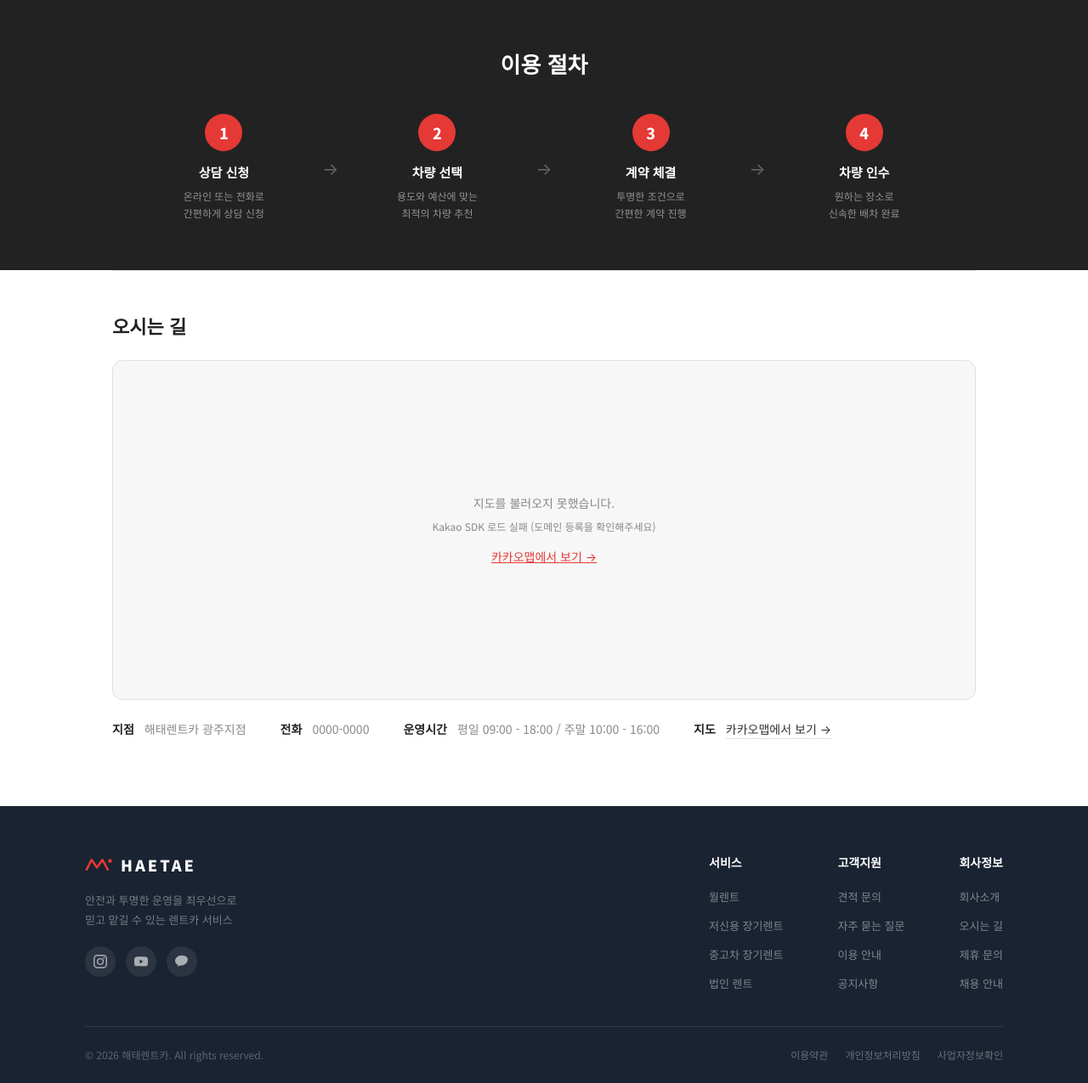
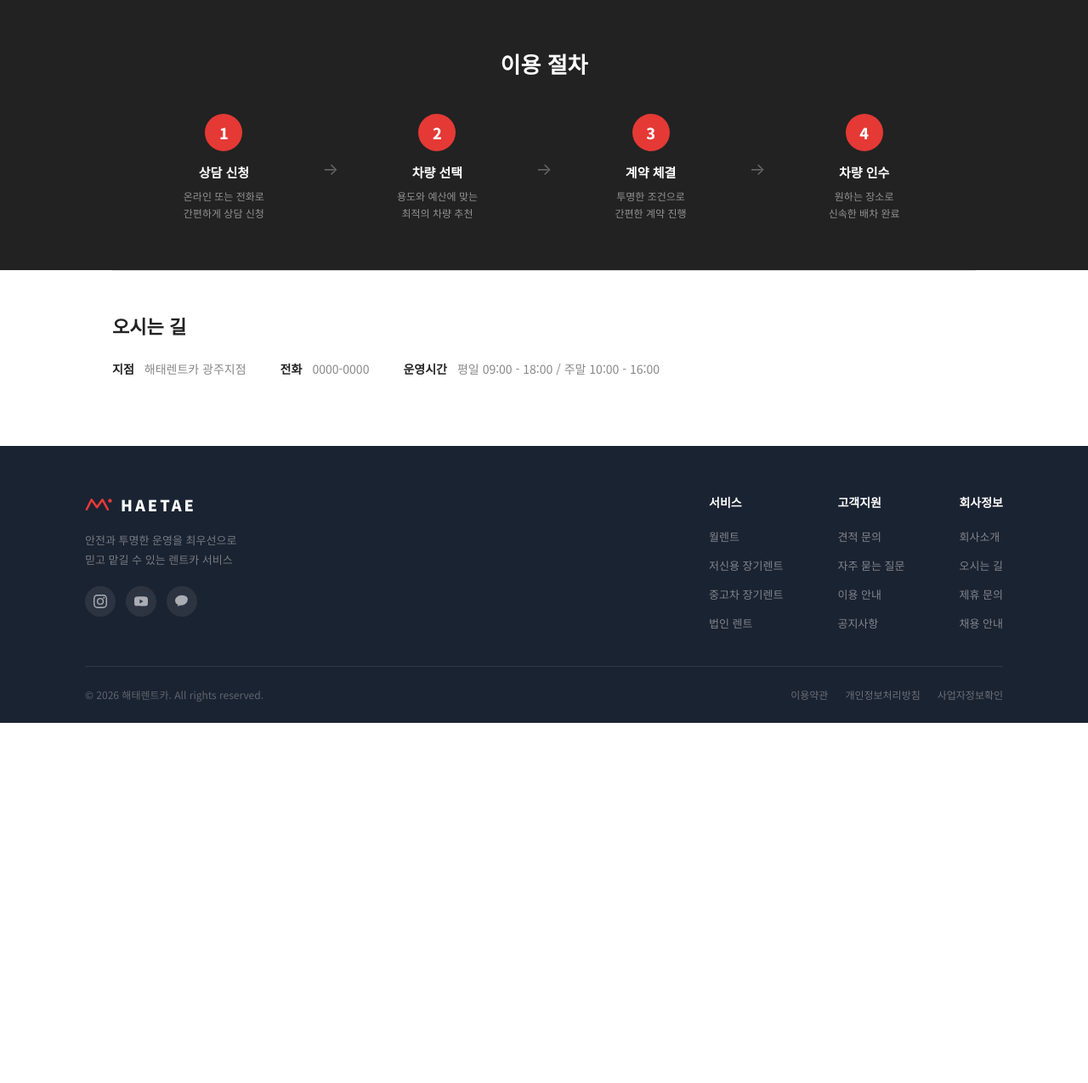
Before and after one commit to JuYoungJun/rentcar-demo, a PHP site: page /about.html in a window 1280 px wide. Shown: the part 1244-2519 px from the top of the page at 85% size. After the commit the page ends 2095 px from the top, so only its background shows below. Run offline with PHP 8.4, Linux system fonts and the light colour scheme; some libraries are stand-ins or nearby versions.

Commit message:
지도를 카카오 지도퍼가기 위젯으로 교체

```diff
--- a/about.html
+++ b/about.html
@@ -119,11 +119,31 @@
 <div class="map-section fade-up">
   <div class="map-inner">
     <h2 class="map-title">오시는 길</h2>
-    <div class="map-container" id="mapContainer"></div>
+
+    <!-- 카카오맵 - 지도퍼가기 -->
+    <!-- 1. 지도 노드 -->
+    <div id="daumRoughmapContainer1778211784921" class="root_daum_roughmap root_daum_roughmap_landing"></div>
+
+    <!--
+        2. 설치 스크립트
+        * 지도 퍼가기 서비스를 2개 이상 넣을 경우, 설치 스크립트는 하나만 삽입합니다.
+    -->
+    <script charset="UTF-8" class="daum_roughmap_loader_script" src="https://ssl.daumcdn.net/dmaps/map_js_init/roughmapLoader.js"></script>
+
+    <!-- 3. 실행 스크립트 -->
+    <script charset="UTF-8">
+        new daum.roughmap.Lander({
+            "timestamp" : "1778211784921",
+            "key" : "neuria3vmke",
+            "mapWidth" : "640",
+            "mapHeight" : "360"
+        }).render();
+    </script>
+
     <div class="map-info">
       <div class="map-info-item">
         <strong>지점</strong>
-        <span id="mapAddress">해태렌트카 광주지점</span>
+        <span>해태렌트카 광주지점</span>
       </div>
       <div class="map-info-item">
         <strong>전화</strong>
@@ -132,10 +152,6 @@
       <div class="map-info-item">
         <strong>운영시간</strong>
         <span>평일 09:00 - 18:00 / 주말 10:00 - 16:00</span>
-      </div>
-      <div class="map-info-item">
-        <strong>지도</strong>
-        <span><a href="https://kko.to/GxA0A65hJx" target="_blank" rel="noopener">카카오맵에서 보기 →</a></span>
       </div>
     </div>
   </div>
@@ -169,80 +185,6 @@ window.addEventListener('load', () => {
   }, { threshold: 0.5 });
   counters.forEach(c => observer.observe(c));
 });
-
-// ── Kakao Map: 해태렌트카 광주지점 (place id: 89862106) ──
-(function loadKakaoMap() {
-  const KAKAO_APP_KEY = '2b389998db61c92ade4bb039bb77c5c9';
-  const KAKAO_PLACE_ID = '89862106';
-  const KAKAO_SHARE_URL = 'https://kko.to/GxA0A65hJx';
-
-  function showError(msg) {
-    const el = document.getElementById('mapContainer');
-    if (!el) return;
-    el.innerHTML =
-      '<div style="width:100%;height:100%;display:flex;flex-direction:column;align-items:center;justify-content:center;gap:8px;color:#888;font-size:14px;text-align:center;padding:16px;">'
-      + '<div>지도를 불러오지 못했습니다.</div>'
-      + '<div style="font-size:12px;">' + msg + '</div>'
-      + '<a href="' + KAKAO_SHARE_URL + '" target="_blank" rel="noopener" style="margin-top:8px;color:#E53935;text-decoration:underline;">카카오맵에서 보기 →</a>'
-      + '</div>';
-  }
-
-  function initMap() {
-    if (!window.kakao || !kakao.maps) {
-      showError('Kakao SDK 로드 실패 (도메인 등록을 확인해주세요)');
-      return;
-    }
-    kakao.maps.load(() => {
-      const container = document.getElementById('mapContainer');
-      if (!container) return;
-
-      const map = new kakao.maps.Map(container, {
-        center: new kakao.maps.LatLng(35.1595454, 126.8526012),
-        level: 4
-      });
-      map.addControl(new kakao.maps.ZoomControl(), kakao.maps.ControlPosition.RIGHT);
-
-      if (!kakao.maps.services || !kakao.maps.services.Places) {
-        showError('services 라이브러리 로드 실패');
-        return;
-      }
-
-      const ps = new kakao.maps.services.Places();
-      ps.keywordSearch('해태렌트카 광주지점', (data, status) => {
-        if (status !== kakao.maps.services.Status.OK || !data.length) {
-          console.warn('[kakao] keywordSearch status:', status);
-          return;
-        }
-        const place = data.find(p => p.id === KAKAO_PLACE_ID) || data[0];
-        const pos = new kakao.maps.LatLng(place.y, place.x);
-        map.setCenter(pos);
-
-        const marker = new kakao.maps.Marker({ map, position: pos });
-        const iw = new kakao.maps.InfoWindow({
-          content:
-            '<div style="padding:8px 12px;font-size:13px;font-weight:600;color:#222;white-space:nowrap;">'
-            + place.place_name + '</div>'
-        });
-        iw.open(map, marker);
-
-        const addrEl = document.getElementById('mapAddress');
-        if (addrEl) {
-          addrEl.textContent = place.road_address_name || place.address_name || place.place_name;
-        }
-
-        kakao.maps.event.addListener(marker, 'click', () => {
-          window.open(KAKAO_SHARE_URL, '_blank');
-        });
-      });
-    });
-  }
-
-  const s = document.createElement('script');
-  s.src = 'https://dapi.kakao.com/v2/maps/sdk.js?appkey=' + KAKAO_APP_KEY + '&libraries=services&autoload=false';
-  s.onload = initMap;
-  s.onerror = () => showError('SDK 스크립트 다운로드 실패');
-  document.head.appendChild(s);
-})();
 </script>
 </body>
 </html>
--- a/css/pages.css
+++ b/css/pages.css
@@ -115,17 +115,6 @@
 }
 .map-info-item span {
   color: var(--text-light);
-}
-.map-info-item span a {
-  color: var(--text);
-  text-decoration: none;
-  border-bottom: 1px solid var(--border);
-  padding-bottom: 1px;
-  transition: color .15s;
-}
-.map-info-item span a:hover {
-  color: #E53935;
-  border-bottom-color: #E53935;
 }
 
 @media (max-width: 768px) {
```
